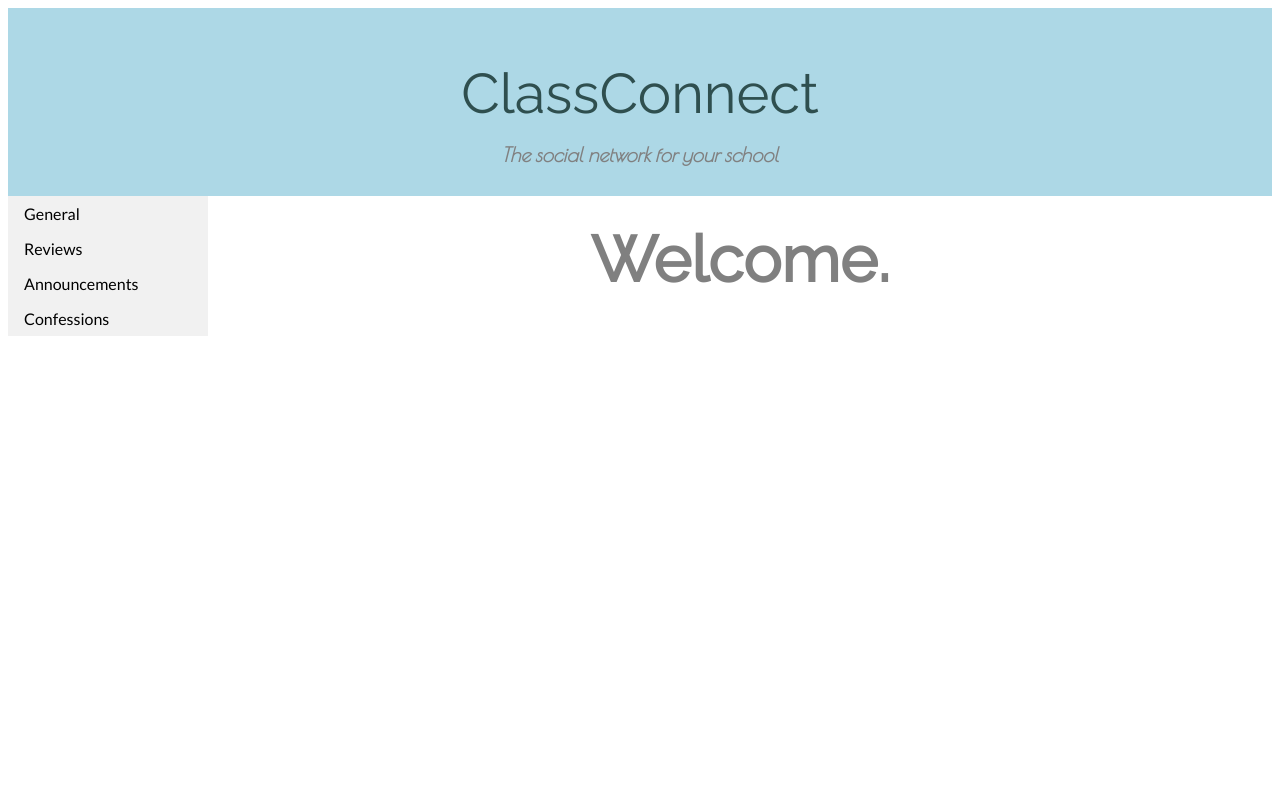
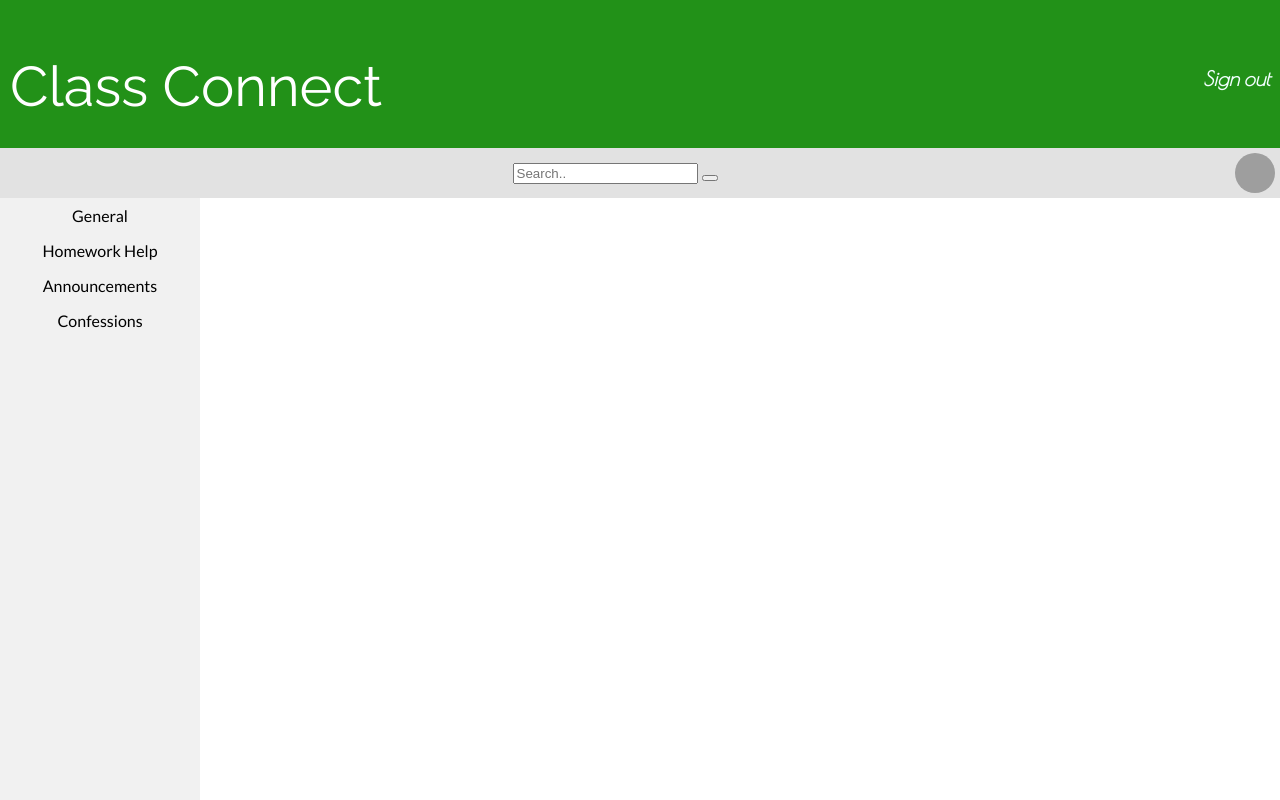
Before and after one commit to rrrliu/campus-social-network, a Python web app: template templates/index.html in a window 1280 px wide. Run offline with Jinja, Linux system fonts and the light colour scheme; the template is opened without the code that fills it, so the values that code supplies are empty; some web fonts are replaced; grey boxes are pictures that could not be loaded.

Commit message:
index
changed ui of the index page
- added profile pic
- added search bar
- edited side bar

```diff
--- a/stylesheets/style.css
+++ b/stylesheets/style.css
@@ -1,15 +1,7 @@
-#header {
-  background-color: #add8e6;
-  font-size: 20px;
-  height: 150px;
-  margin: 0px;
-  padding-top: 3%;
-  text-align: center;
-  width: 100%;
-}
-
 body {
   background-color: #ffffff;
+  margin: 0px;
+  padding: 0px;
 }
 
 .current {
@@ -18,13 +10,16 @@ body {
 }
 
 h1 {
+  float: left;
   font-family: 'Raleway', sans-serif;
 	font-size: 56px;
 	font-style: bold;
 	font-variant: normal;
 	font-weight: 400;
 	line-height: 20px;
-  color: #2f4f4f;
+  color: #ffffff;
+  padding-left: 10px;
+
 }
 
 h2 {
@@ -32,7 +27,7 @@ h2 {
   font-size: 20px;
   line-height: 28px;
   font-style: italic;
-  color: grey;
+  color: #f2ffff;
 }
 
 h3 {
@@ -44,21 +39,45 @@ h3 {
   text-align: center
 }
 
-.nav {
+form {
+  text-align: center;
+}
+
+img {
+  border-radius: 50%;
+  float: right;
+  height: 40px;
+  padding: 5px;
+  width:40px;
+
+}
+
+#navbar {
+  background-color: #e2e2e2;
+  float: center;
+  line-height: 50px;
+}
+
+#nav {
   font-family: 'Lato', sans-serif;
   float: left;
+  height: 100%;
+  position: fixed;
+  text-align: center;
+  width: 200px;
 }
 
 
-.nav ul {
+#nav ul {
+    background-color: #f1f1f1;
+    height: 100%;
     list-style-type: none;
     margin: 0;
     padding: 0;
     width: 200px;
-    background-color: #f1f1f1;
-}
+  }
 
-.nav li a {
+#nav li a {
     display: block;
     color: #000;
     padding: 8px 16px;
@@ -66,7 +85,21 @@ h3 {
 }
 
 /* Change the link color on hover */
-.nav li a:hover {
+#nav li a:hover {
     background-color: #555;
     color: white;
 }
+
+#header {
+  background-color: #229118;
+  font-size: 20px;
+  height: 110px;
+  margin: 0px;
+  padding-top: 3%;
+  text-align: center;
+  width: 100%;
+}
+
+#wrapper {
+  min-height: 100%
+}
--- a/templates/index.html
+++ b/templates/index.html
@@ -10,10 +10,19 @@
   </head>
   <body>
     <a name="top"></a>
-    <div id="header">
-      <h1>ClassConnect</h1>
-      <h2>The social network for your school</h2>
+    <div id='wrapper'>
+      <div id="header">
+        <h1>Class Connect</h1>
+      <!--<h2>The social network for your school</h2>-->
+        <h2 style='float: right; padding: 10px;'>Sign out</h2>
+      </div>
+      <div id='navbar'>
+        <form action="/action_page.php">
+          <input type="text" placeholder="Search.." name="search">
+        <button type="submit"><i class="fa fa-search" value="Search"></i></button>
+      <img src="https://upload.wikimedia.org/wikipedia/commons/7/7c/User_font_awesome.svg" alt="Profile Picture">
     </div>
+  </div>
     <!-- <div id="dash">
       <ul>
         <li><a id="uni" href="#top"><a/></li>
@@ -21,17 +30,13 @@
         <li><a href="profile.html"><img class="icon" src="https://static.thenounproject.com/png/630729-200.png"></a></li>
       </ul>
     </div> -->
-    <div class="nav">
+    <div id="nav">
       <ul>
         <li><a href="index.html">General</a></li>
-        <li><a href="teachers.html">Reviews</a></li>
+        <li><a href="homework.html">Homework Help</a></li>
         <li><a href="announcements.html">Announcements</a></li>
         <li><a href="confessions.html">Confessions</a></li>
       </ul>
     </div>
-    <div id="intro">
-      <h3>Welcome.</h3>
-      <br>
-    </div>
   </body>
 </html>
```
